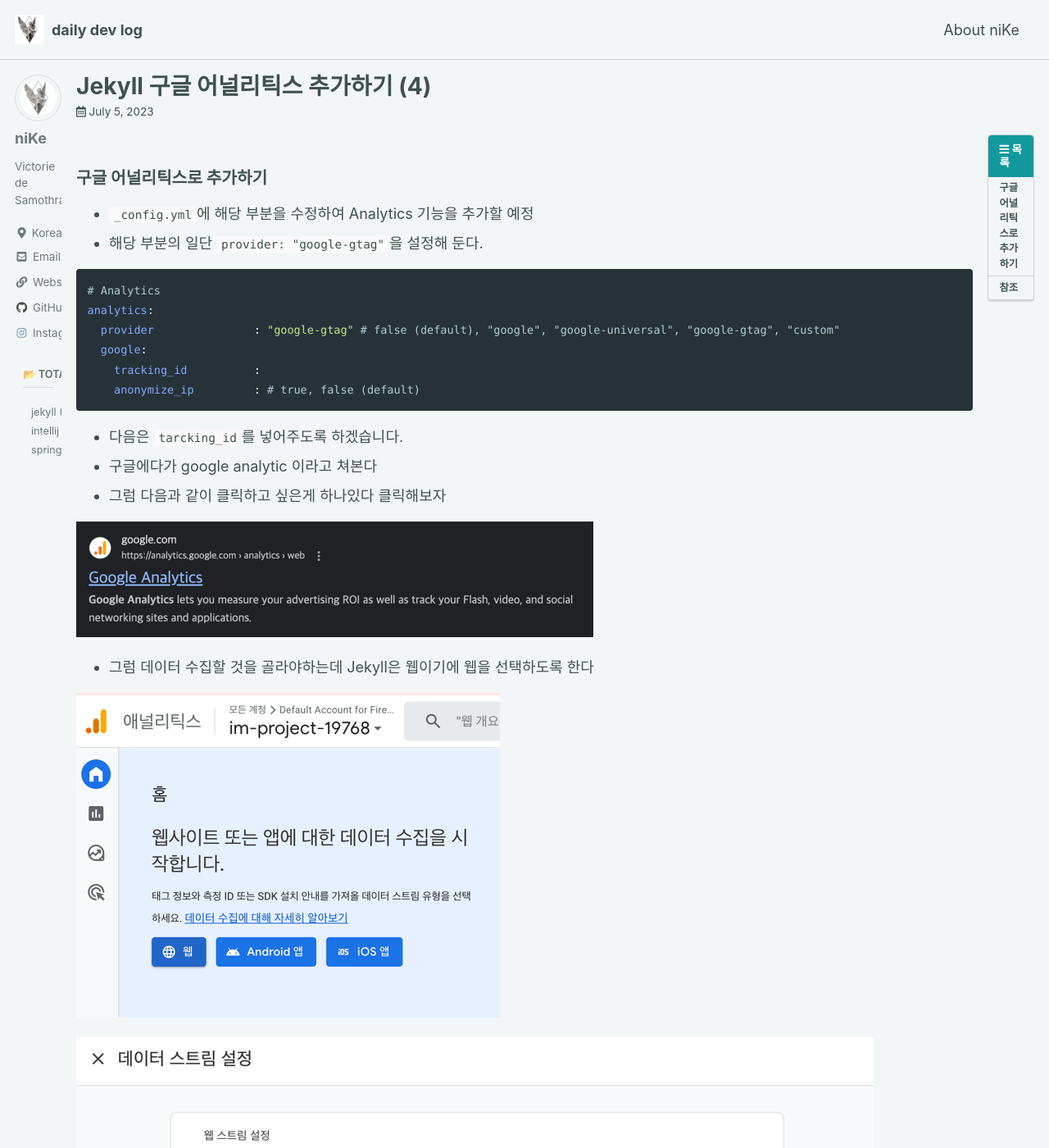
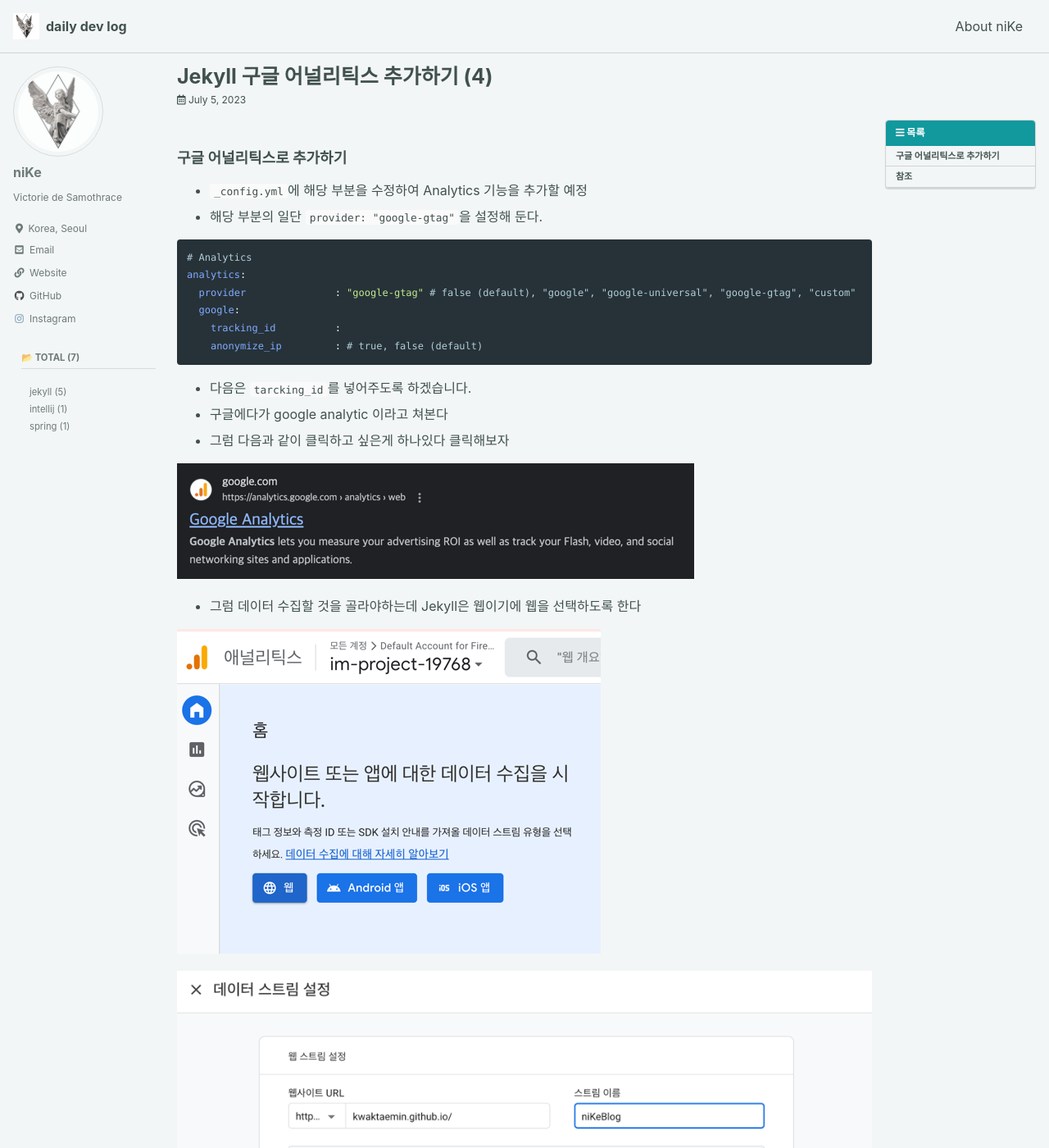
Before and after one commit to KwakTaeMin/KwakTaeMin.github.io, a Jekyll site: the page built from _posts/2023-07-05-Jekyll 구글 어널리틱스 추가하기(4).md, in a window 1280 px wide and 1400 px high. Shown: the whole window at 82% size. Built offline with Jekyll 4.4.1, drawn with Linux system fonts in a browser that asks for light colours; cached includes are drawn as plain includes; comment, search, counter and statistics services are not loaded.

Commit message:
_variables.scss x-large 사이즈 수정

```diff
--- a/_sass/minimal-mistakes/_variables.scss
+++ b/_sass/minimal-mistakes/_variables.scss
@@ -148,16 +148,16 @@ $small: 600px !default;
 $medium: 768px !default;
 $medium-wide: 900px !default;
 $large: 1024px !default;
-$x-large: 1280px !default;
+$x-large: 2000px !default;
 $max-width: $x-large !default;
 
 /*
    Grid
    ========================================================================== */
 
-$right-sidebar-width-narrow: 50px !default;
-$right-sidebar-width: 75px !default;
-$right-sidebar-width-wide: 100px !default;
+$right-sidebar-width-narrow: 200px !default;
+$right-sidebar-width: 300px !default;
+$right-sidebar-width-wide: 400px !default;
 
 /*
    Other
```
